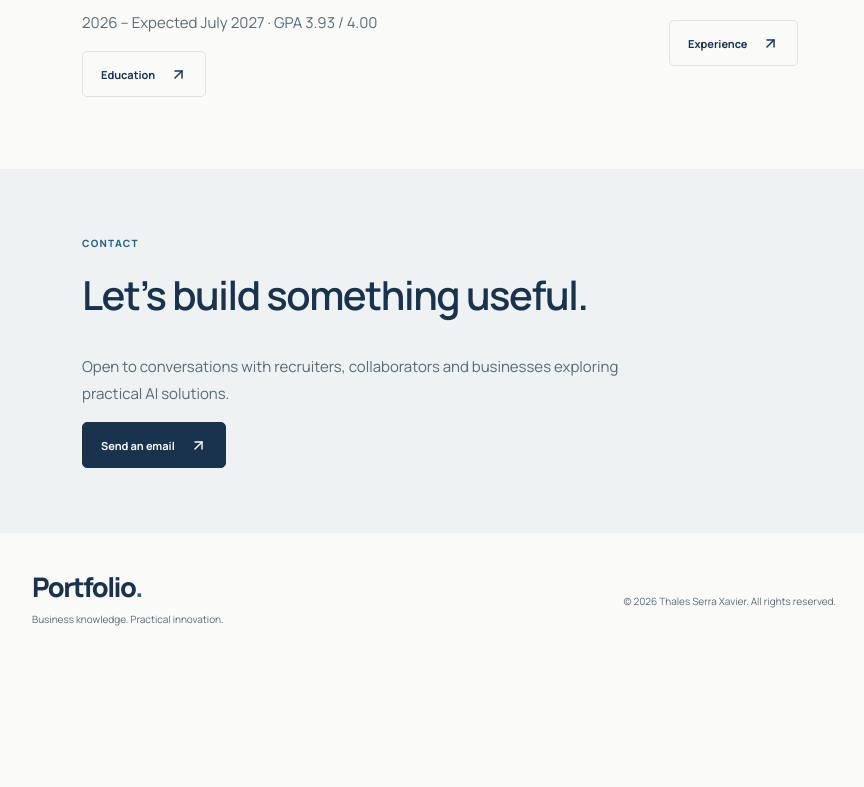
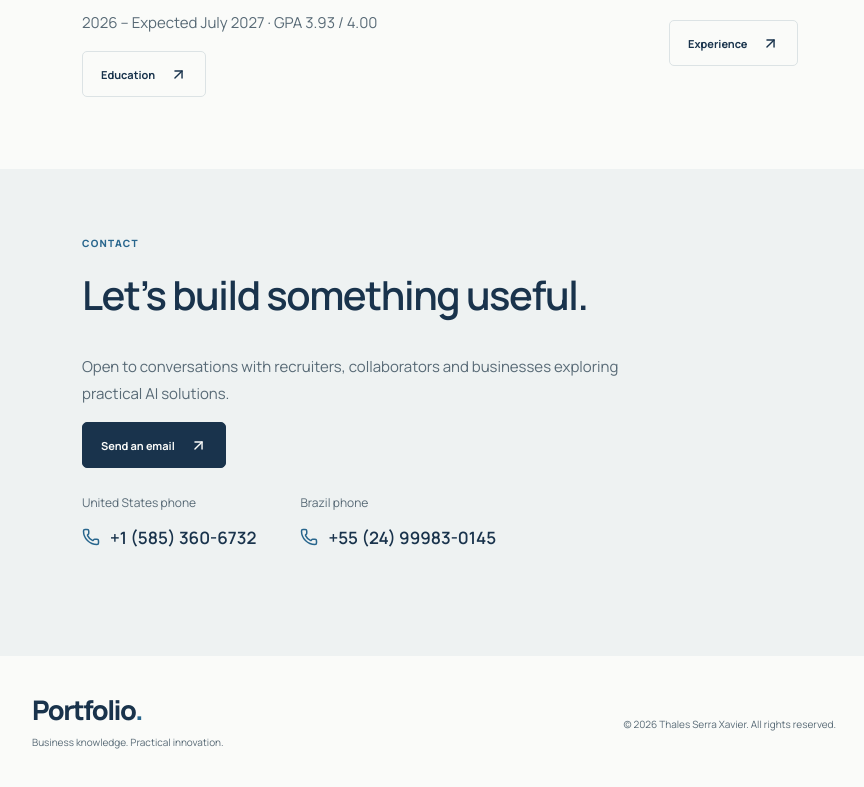
Before and after one commit to thalesxavier1298/ThalesXavier-Lab, a React (Vite) app: page / in a window 1280 px wide. Shown: the part 3156-3943 px from the top of the page, without its empty margins (6-870 px from the left). Before the commit the page ends 3824 px from the top, so only its background shows below. Built offline with nearby package versions, Linux system fonts and the light colour scheme.

Commit message:
Update portfolio and Cloudflare deployment configuration

```diff
--- a/src/config.js
+++ b/src/config.js
@@ -1,5 +1,9 @@
 export const config = {
   email: "thalesxavier1298@gmail.com",
+  phones: [
+    { labelKey: "phoneUS", display: "+1 (585) 360-6732", href: "tel:+15853606732" },
+    { labelKey: "phoneBR", display: "+55 (24) 99983-0145", href: "tel:+5524999830145" },
+  ],
   github: "",
   linkedin: "",
   resume: "",
--- a/src/i18n.js
+++ b/src/i18n.js
@@ -109,6 +109,8 @@ export const messages = {
     connectText:
       "Open to conversations with recruiters, collaborators and businesses exploring practical AI solutions.",
     email: "Send an email",
+    phoneUS: "United States phone",
+    phoneBR: "Brazil phone",
     location: "Alexandria, Louisiana, United States",
     footer: "Business knowledge. Practical innovation.",
     menu: "Toggle navigation",
@@ -265,6 +267,8 @@ export const messages = {
     connectText:
       "Aberto a conversas com recrutadores, colaboradores e empresas que buscam soluções práticas com IA.",
     email: "Enviar e-mail",
+    phoneUS: "Telefone dos Estados Unidos",
+    phoneBR: "Telefone do Brasil",
     location: "Alexandria, Louisiana, Estados Unidos",
     footer: "Conhecimento de negócios. Inovação prática.",
     menu: "Alternar navegação",
--- a/src/pages/pages.jsx
+++ b/src/pages/pages.jsx
@@ -10,6 +10,7 @@ import {
   Palette,
   Check,
   Mail,
+  Phone,
 } from "lucide-react";
 import { useCopy } from "../context";
 import { config } from "../config";
@@ -373,6 +374,15 @@ export function CaseStudy() {
     </section>
   );
 }
+function PhoneContacts() {
+  const { t } = useCopy();
+  return <dl className="contact-phones">{config.phones.map(phone => (
+    <div key={phone.labelKey}>
+      <dt>{t[phone.labelKey]}</dt>
+      <dd><a href={phone.href} aria-label={t[phone.labelKey] + ": " + phone.display}><Phone size={18} aria-hidden="true" />{phone.display}</a></dd>
+    </div>
+  ))}</dl>;
+}
 export function Contact({ compact = false }) {
   const { t } = useCopy();
   return (
@@ -388,6 +398,7 @@ export function Contact({ compact = false }) {
             {t.email}
             <ArrowUpRight size={17} />
           </a>
+          <PhoneContacts />
         </div>
       ) : (
         <>
@@ -403,6 +414,7 @@ export function Contact({ compact = false }) {
               <Mail />
               {config.email}
             </a>
+            <PhoneContacts />
             <a className="button" href={"mailto:" + config.email}>
               {t.email}
               <ArrowUpRight size={18} />
--- a/src/styles.css
+++ b/src/styles.css
@@ -1422,3 +1422,11 @@ dialog video {
 @media(max-width:580px) { header .brand { font-size: 20px; letter-spacing: -.8px; } .portrait.has-photo img { height: 350px; } }
 .athletic-photo { width: min(100%, 240px); justify-self: center; }
 @media(max-width:800px) { .athletic-photo { width: min(100%, 300px); } }
+
+.contact-phones { display:flex; flex-wrap:wrap; gap:20px 44px; margin:26px 0 32px; }
+.contact-phones > div { min-width:0; }
+.contact-phones dt { color:var(--muted); font-size:12px; margin-bottom:4px; }
+.contact-phones dd { margin:0; }
+.contact-phones a { display:inline-flex; align-items:center; gap:10px; min-height:44px; font-size:17px; font-weight:600; }
+.contact-phones svg { flex:none; color:var(--accent); }
+@media(max-width:580px) { .contact-phones { flex-direction:column; gap:16px; } .contact-phones a { font-size:16px; } }
```
Also changed, not shown: 1 other file (tests, documents, lock files or other folders).
